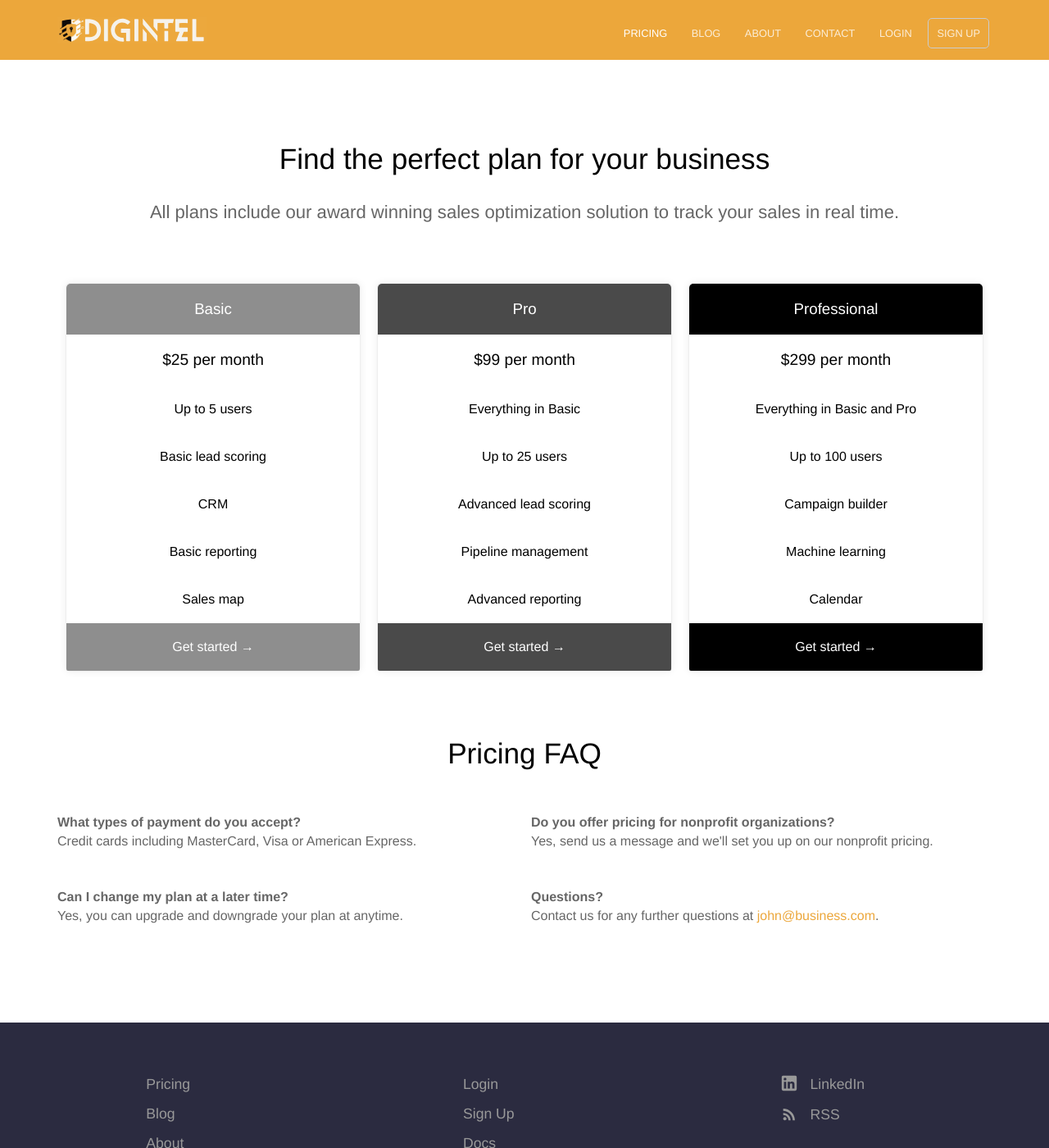
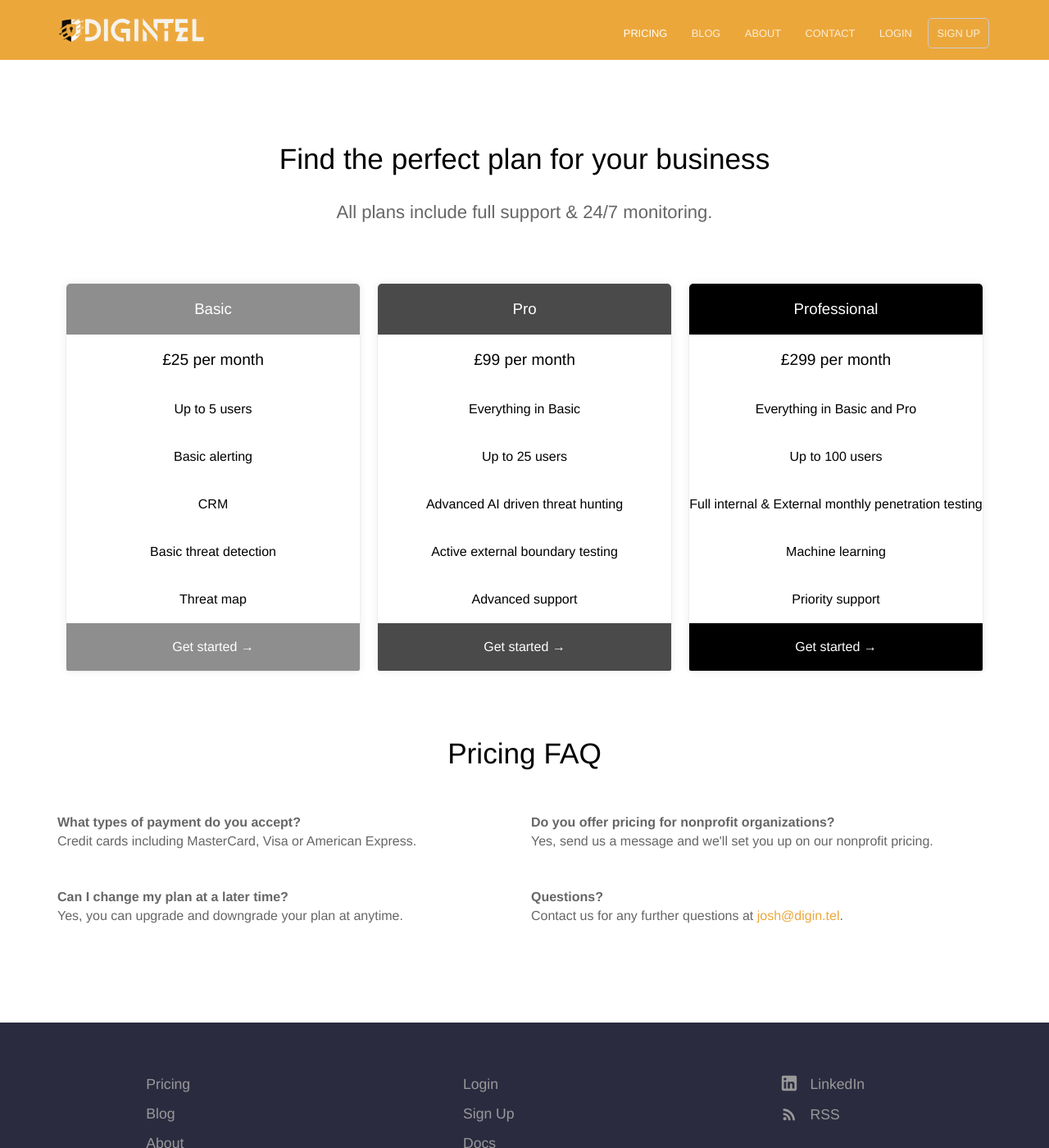
Before and after one commit to Josh-moreton/Josh-moreton.github.io, a Jekyll site: the page built from pricing.html, in a window 1280 px wide and 1400 px high. Shown: the whole window at 82% size. Built offline with Jekyll 4.4.1, drawn with Linux system fonts in a browser that asks for light colours.

Commit message:
updating pictures

```diff
--- a/about.html
+++ b/about.html
@@ -1,8 +1,7 @@
 ---
 title: Our team
 description: >-
-  We've built an amazing, fantastic team of developers, marketers, designers and
-  sales people.
+  Digintel is brought to market by two experienced leaders in the physical & virtual security world.
 ---
 
 <p class="editor-link" style="text-align: center;"><a href="cloudcannon:collections/_staff_members/" class="btn"><strong>&#9998;</strong> Manage Staff members</a></p>
--- a/pricing.html
+++ b/pricing.html
@@ -1,22 +1,22 @@
 ---
 title: Pricing
 heading: Find the perfect plan for your business
-description: All plans include our award winning sales optimization solution to track your sales in real time.
+description: All plans include full support & 24/7 monitoring.
 pricing_table:
   - name: Basic
     color: "#8e8e8e"
     features:
-      - text: $25 per month
+      - text: £25 per month
         highlight: true
       - text: Up to 5 users
         highlight: false
-      - text: Basic lead scoring
+      - text: Basic alerting
         highlight: false
       - text: CRM
         highlight: false
-      - text: Basic reporting
+      - text: Basic threat detection
         highlight: false
-      - text: Sales map
+      - text: Threat map
         highlight: false
     call_to_action:
       link: http://mysite.com?plan=basic
@@ -24,17 +24,17 @@ pricing_table:
   - name: Pro
     color: "#4a4a4a"
     features:
-      - text: $99 per month
+      - text: £99 per month
         highlight: true
       - text: Everything in Basic
         highlight: false
       - text: Up to 25 users
         highlight: false
-      - text: Advanced lead scoring
+      - text: Advanced AI driven threat hunting
         highlight: false
-      - text: Pipeline management
+      - text: Active external boundary testing
         highlight: false
-      - text: Advanced reporting
+      - text: Advanced support
         highlight: false
     call_to_action:
       link: http://mysite.com?plan=pro
@@ -42,17 +42,17 @@ pricing_table:
   - name: Professional
     color: "#000000"
     features:
-      - text: $299 per month
+      - text: £299 per month
         highlight: true
       - text: Everything in Basic and Pro
         highlight: false
       - text: Up to 100 users
         highlight: false
-      - text: Campaign builder
+      - text: Full internal & External monthly penetration testing
         highlight: false
       - text: Machine learning
         highlight: false
-      - text: Calendar
+      - text: Priority support
         highlight: false
     call_to_action:
       link: http://mysite.com?plan=professional
@@ -65,7 +65,7 @@ faq:
   - question: Do you offer pricing for nonprofit organizations?
     answer: Yes, send us a message and we'll set you up on our nonprofit pricing.
   - question: Questions?
-    answer: Contact us for any further questions at <a href="#">john@business.com</a>.
+    answer: Contact us for any further questions at <a href="#">josh@digin.tel</a>.
 ---
 <div class="plans">
 	{% for plan in page.pricing_table %}
```
Also changed, not shown: _staff_members/anna.md (+3 -3 lines), _staff_members/betty.md (+1 -1 lines), images/Rod.png (added), 3 other files.
